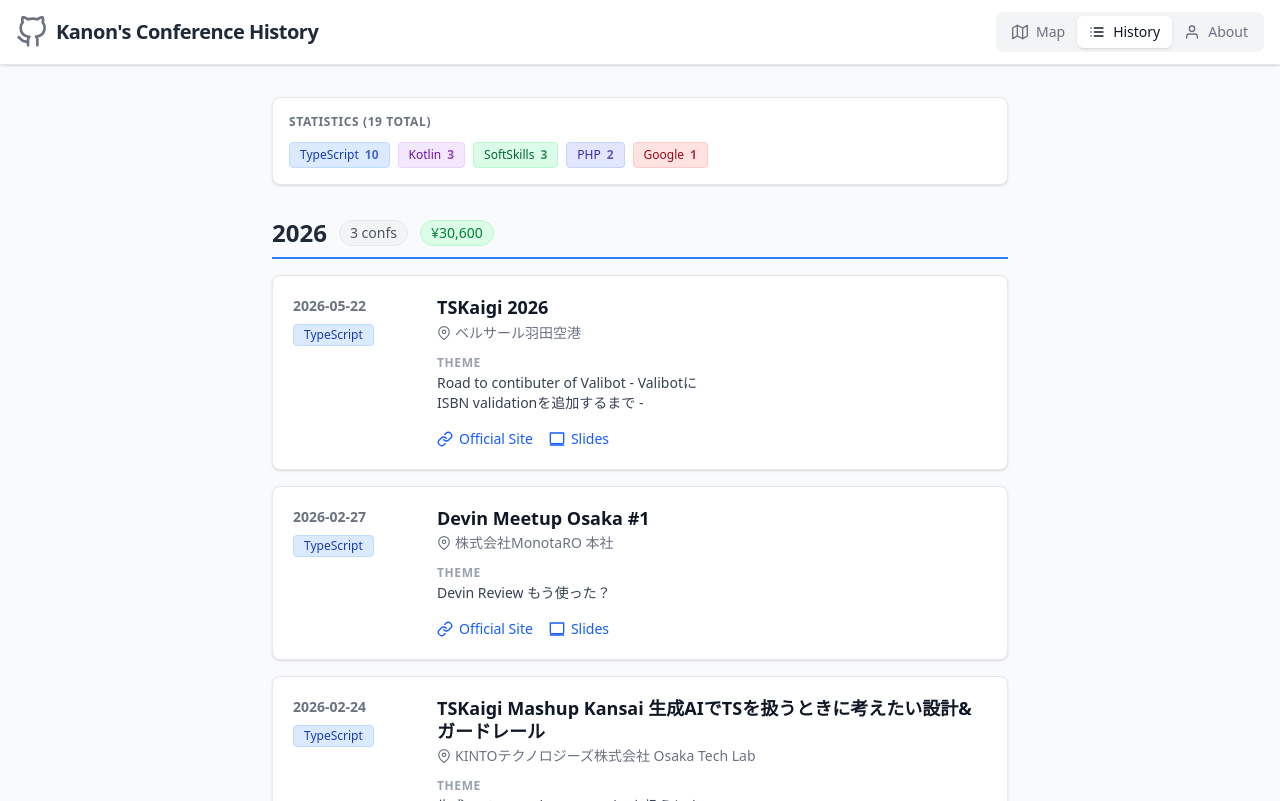
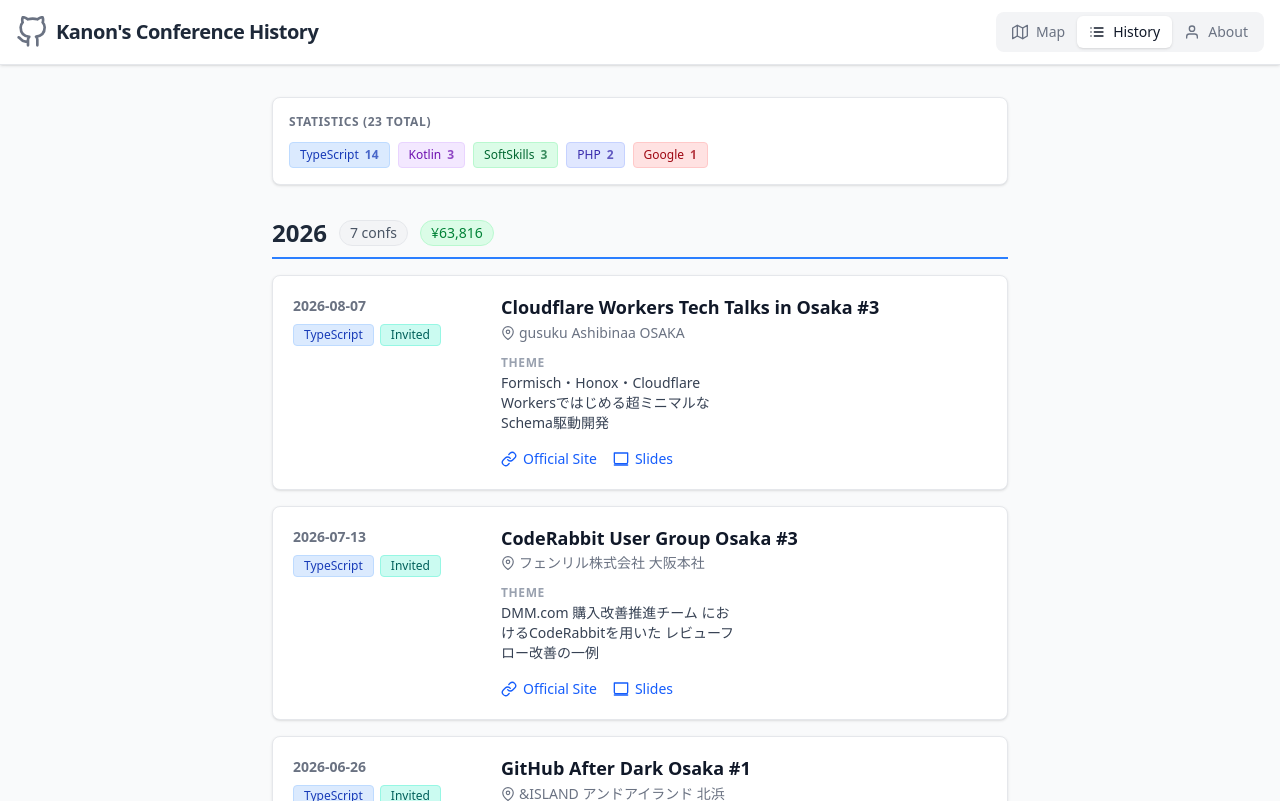
Before and after one commit to ysknsid25/conf, a React (Vite) app: page / in a window 1280 px wide. Both pictures are taken after a click on the button "History". Built offline with nearby package versions, Linux system fonts and the light colour scheme.

Commit message:
feature: add CfP/Invite tips
Signed-off-by: ysknsid25 <kengo071225@gmail.com>

```diff
--- a/package.json
+++ b/package.json
@@ -23,5 +23,8 @@
     "tailwindcss": "^4.1.18",
     "vite": "^6.3.5",
     "wrangler": "^4.17.0"
+  },
+  "volta": {
+    "node": "24.19.0"
   }
 }
--- a/src/App.tsx
+++ b/src/App.tsx
@@ -232,6 +232,12 @@
     Other: "bg-gray-100 text-gray-800 border-gray-200",
 };
 
+const proposalTypeColors: { [key: string]: string } = {
+    CfP: "bg-slate-100 text-slate-700 border-slate-200",
+
+    Invited: "bg-teal-100 text-teal-800 border-teal-200",
+};
+
 function App() {
     const [mode, setMode] = useState<"map" | "history" | "about">("map");
 
@@ -339,7 +345,8 @@
 
     return (
         <div className="font-sans">
-            <div className="bg-gray-50 px-4 py-3 border-b border-gray-200 flex justify-between items-center">
+            <div className="bg-gray-50 px-4 py-3 border-b border-gray-200 flex flex-wrap justify-between items-center gap-2">
+                <div className="flex flex-wrap items-center gap-1.5">
                     <span
                         className={`text-xs font-semibold px-2 py-0.5 rounded border ${
                             typeColors[conf.type] || typeColors["Other"]
@@ -347,6 +354,20 @@
                     >
                         {conf.type}
                     </span>
+                    <span
+                        className={`text-xs font-semibold px-2 py-0.5 rounded border ${
+                            proposalTypeColors[conf.proposalType] ||
+                            proposalTypeColors["CfP"]
+                        }`}
+                    >
+                        {conf.proposalType}
+                    </span>
+                    {conf.isBest && (
+                        <span className="text-xs font-semibold px-2 py-0.5 rounded border bg-yellow-100 text-yellow-800 border-yellow-200">
+                            👑 Best Conf
+                        </span>
+                    )}
+                </div>
                 {total > 1 && (
                     <div className="flex items-center gap-2 text-xs bg-white border border-gray-200 rounded-full px-2 py-0.5 shadow-sm">
                         <button
@@ -379,11 +400,6 @@
             <div className="p-4">
                 <h3 className="text-base font-bold text-gray-900 leading-snug mb-2">
                     {conf.name}
-                    {conf.isBest && (
-                        <span className="ml-2 text-xs bg-yellow-100 text-yellow-800 border border-yellow-200 px-1.5 py-0.5 rounded">
-                            Best
-                        </span>
-                    )}
                 </h3>
 
                 <div className="flex flex-col gap-1.5 mb-3 text-sm text-gray-600">
@@ -536,10 +552,11 @@
             style={{ "--stagger": idx } as React.CSSProperties}
         >
             {/* Left Column: Date & Type */}
-            <div className="sm:w-32 flex-shrink-0 flex flex-col gap-2">
+            <div className="sm:w-48 flex-shrink-0 flex flex-col gap-2">
                 <div className="text-sm font-bold text-gray-500">
                     {conf.date}
                 </div>
+                <div className="flex flex-wrap items-center gap-1.5">
                     <span
                         className={`inline-flex items-center justify-center px-2.5 py-0.5 rounded text-xs font-medium border w-fit ${
                             typeColors[conf.type] || typeColors["Other"]
@@ -547,20 +564,27 @@
                     >
                         {conf.type}
                     </span>
+                    <span
+                        className={`inline-flex items-center justify-center px-2.5 py-0.5 rounded text-xs font-medium border w-fit ${
+                            proposalTypeColors[conf.proposalType] ||
+                            proposalTypeColors["CfP"]
+                        }`}
+                    >
+                        {conf.proposalType}
+                    </span>
+                    {conf.isBest && (
+                        <span className="inline-flex items-center px-2.5 py-0.5 rounded text-xs font-medium border w-fit bg-yellow-100 text-yellow-800 border-yellow-200">
+                            👑 Best Conf
+                        </span>
+                    )}
+                </div>
             </div>
 
             {/* Right Column: Content */}
             <div className="flex-1 min-w-0">
-                <div className="flex justify-between items-start mb-1">
-                    <h3 className="text-lg font-bold text-gray-900 leading-tight">
+                <h3 className="text-lg font-bold text-gray-900 leading-tight mb-1">
                     {conf.name}
                 </h3>
-                    {conf.isBest && (
-                        <span className="flex-shrink-0 ml-2 inline-flex items-center px-2 py-0.5 rounded text-xs font-medium bg-yellow-100 text-yellow-800 border border-yellow-200">
-                            👑 Best Conf
-                        </span>
-                    )}
-                </div>
 
                 <div className="flex items-center gap-1 text-sm text-gray-500 mb-3">
                     <IconLocation className="w-3.5 h-3.5" />
--- a/src/data.ts
+++ b/src/data.ts
@@ -6,6 +6,8 @@
     | "Google"
     | "SoftSkills"
     | "Other";
+
+export type ProposalType = "CfP" | "Invited";
 
 export interface Conference {
     date: string;
@@ -18,6 +20,7 @@
     proposalUrl?: string; // Add Proposal URL
     isBest: boolean;
     type: ConferenceType;
+    proposalType: ProposalType; // CfP: 公募採択 / Invited: 招待
     expense: number;
 }
 
@@ -47,6 +50,60 @@
     //   type: 'Other',
     // },
     {
+        date: "2026-08-07",
+        venue: "gusuku Ashibinaa OSAKA",
+        coords: [34.7062453, 135.4921609],
+        name: "Cloudflare Workers Tech Talks in Osaka #3",
+        url: "https://workers-tech.connpass.com/event/399304/",
+        theme: "Formisch・Honox・Cloudflare Workersではじめる超ミニマルなSchema駆動開発",
+        slidesUrl:
+            "https://blog.inorinrinrin.com/entry/b80576e5-1efc-2c1a-bf81-ee838b66db06",
+        isBest: false,
+        type: "TypeScript",
+        proposalType: "Invited",
+        expense: 640,
+    },
+    {
+        date: "2026-07-13",
+        venue: "フェンリル株式会社 大阪本社",
+        coords: [34.7059233, 135.4918336],
+        name: "CodeRabbit User Group Osaka #3",
+        url: "https://crug.connpass.com/event/398184/",
+        theme: "DMM.com 購入改善推進チーム におけるCodeRabbitを用いた レビューフロー改善の一例",
+        slidesUrl:
+            "https://speakerdeck.com/ysknsid25/dmm-dot-com-gou-ru-gai-shan-tui-jin-timu-niokerucoderabbitwoyong-ita-rebiyuhurogai-shan-no-li",
+        isBest: false,
+        type: "TypeScript",
+        proposalType: "Invited",
+        expense: 640,
+    },
+    {
+        date: "2026-06-26",
+        venue: "&ISLAND アンドアイランド 北浜",
+        coords: [34.692215, 135.5015791],
+        name: "GitHub After Dark Osaka #1",
+        url: "https://github.registration.goldcast.io/events/844f66e2-c0e5-4e78-8401-05c7cc662bc9",
+        theme: "GitHub ActionsでAI to Humanになるようレビューフローをコントロールする",
+        slidesUrl: "https://blog.inorinrinrin.com/entry/2026/06/26/164821",
+        isBest: false,
+        type: "TypeScript",
+        proposalType: "Invited",
+        expense: 640,
+    },
+    {
+        date: "2026-06-25",
+        venue: "株式会社SmartHR",
+        coords: [35.6661597, 139.7273756],
+        name: "TSKaigi 2026事後勉強会",
+        url: "https://smarthr.connpass.com/event/392342/",
+        theme: "Valibotを5分で**Vali**推してみる",
+        slidesUrl: "https://blog.inorinrinrin.com/entry/2026/06/25/135305",
+        isBest: false,
+        type: "TypeScript",
+        proposalType: "CfP",
+        expense: 31296,
+    },
+    {
         date: "2026-05-22",
         venue: "ベルサール羽田空港",
         coords: [35.544567, 139.7624216],
@@ -56,6 +113,7 @@
         slidesUrl: "https://blog.inorinrinrin.com/entry/2026/05/22/140140",
         isBest: false,
         type: "TypeScript",
+        proposalType: "CfP",
         expense: 29440,
     },
     {
@@ -68,6 +126,7 @@
         slidesUrl: "https://blog.inorinrinrin.com/entry/2026/02/27/184932",
         isBest: false,
         type: "TypeScript",
+        proposalType: "CfP",
         expense: 580,
     },
     {
@@ -80,6 +139,7 @@
         slidesUrl: "https://blog.inorinrinrin.com/entry/2026/02/24/194907",
         isBest: false,
         type: "TypeScript",
+        proposalType: "CfP",
         expense: 580,
     },
     {
@@ -93,6 +153,7 @@
         proposalUrl: "https://tskaigi.hatenablog.com/entry/2025/10/14/140147",
         isBest: false,
         type: "TypeScript",
+        proposalType: "CfP",
         expense: 19480,
     },
     {
@@ -107,6 +168,7 @@
             "https://fortee.jp/kotlin-fest-2025/proposal/e5c35932-b0ba-44f5-9da7-e0653e0c2655",
         isBest: false,
         type: "Kotlin",
+        proposalType: "CfP",
         expense: 28840,
     },
     {
@@ -121,6 +183,7 @@
             "https://fortee.jp/honoconf-2025/proposal/e03ef3a3-0f9f-4c1a-9b0c-e628f38b9f5c",
         isBest: true,
         type: "TypeScript",
+        proposalType: "CfP",
         expense: 29616,
     },
     {
@@ -134,6 +197,7 @@
             "https://speakerdeck.com/ysknsid25/typescript-shang-da-nodao",
         isBest: false,
         type: "TypeScript",
+        proposalType: "CfP",
         expense: 0,
     },
     {
@@ -149,6 +213,7 @@
             "https://fortee.jp/2025fp-matsuri/proposal/e436393d-c322-477d-b8cb-0e6ac8ce8cc6",
         isBest: false,
         type: "Kotlin",
+        proposalType: "CfP",
         expense: 62140,
     },
     {
@@ -162,6 +227,7 @@
             "https://speakerdeck.com/ysknsid25/java-dexue-bu-dai-shu-de-detaxing",
         isBest: false,
         type: "Kotlin",
+        proposalType: "CfP",
         expense: 43940,
     },
     {
@@ -176,6 +242,7 @@
         proposalUrl: "https://2025.tskaigi.org/talks/ysknsid25",
         isBest: false,
         type: "TypeScript",
+        proposalType: "CfP",
         expense: 55940,
     },
     {
@@ -189,6 +256,7 @@
             "https://speakerdeck.com/ysknsid25/gas-x-discord-bot-x-gemini-dezuo-tutasaikiyonoqing-bao-shou-ji-turu",
         isBest: false,
         type: "Google",
+        proposalType: "CfP",
         expense: 28840,
     },
     {
@@ -203,6 +271,7 @@
         proposalUrl: "https://kansai.tskaigi.org/talks/ysknsid25",
         isBest: true,
         type: "TypeScript",
+        proposalType: "CfP",
         expense: 1440,
     },
     {
@@ -218,6 +287,7 @@
             "https://fortee.jp/yapc-hakodate-2024/proposal/a91375cf-5d1c-4abf-bedf-b291c685e056",
         isBest: false,
         type: "TypeScript",
+        proposalType: "CfP",
         expense: 55980,
     },
     {
@@ -231,6 +301,7 @@
             "https://docs.google.com/presentation/d/1VrNm-OL5NhDmUlRvZIAL5Zpfhn_8PsFasCANEGCrZcE/edit?slide=id.p#slide=id.p",
         isBest: false,
         type: "SoftSkills",
+        proposalType: "Invited",
         expense: 1220,
     },
     {
@@ -246,6 +317,7 @@
             "https://fortee.jp/phpcon-fukuoka-2024/proposal/a41337a4-002e-4306-915a-06ee424054d3",
         isBest: false,
         type: "PHP",
+        proposalType: "CfP",
         expense: 44260,
     },
     {
@@ -261,6 +333,7 @@
             "https://fortee.jp/phpconkagawa-2024/proposal/d9f74b93-9991-4932-afaf-ada75c330094",
         isBest: false,
         type: "SoftSkills",
+        proposalType: "CfP",
         expense: 20600,
     },
     {
@@ -276,6 +349,7 @@
             "https://fortee.jp/phpcon-kansai2024/proposal/8daa1c68-69b1-458a-9f3a-0c9a86e7843e",
         isBest: false,
         type: "PHP",
+        proposalType: "CfP",
         expense: 840,
     },
     {
@@ -289,6 +363,7 @@
             "https://docs.google.com/presentation/d/1Vycv8CJg_XnX8aM3Xs04kB2JhYdFsIhZG57-iVOR4W4/edit?slide=id.p#slide=id.p",
         isBest: false,
         type: "SoftSkills",
+        proposalType: "CfP",
         expense: 0,
     },
     {
@@ -302,6 +377,7 @@
             "https://speakerdeck.com/toranoana/codezine-night-number-2-ruo-shou-enziniagayu-ruji-shu-henotiao-zhan-tokiyariazhan-lue-9a3918b0-a756-4e71-ac8c-0c2a7e29fb7e",
         isBest: false,
         type: "TypeScript",
+        proposalType: "Invited",
         expense: 0,
     },
 ];
```
Lines whose indentation alone changed are shown as unchanged.
